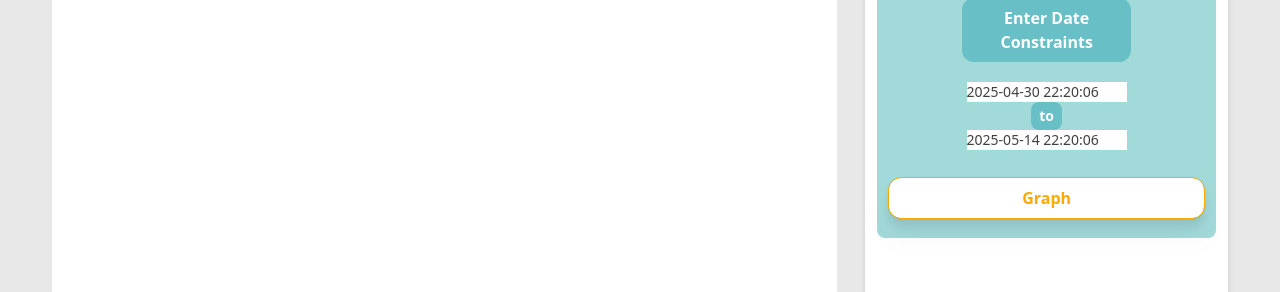
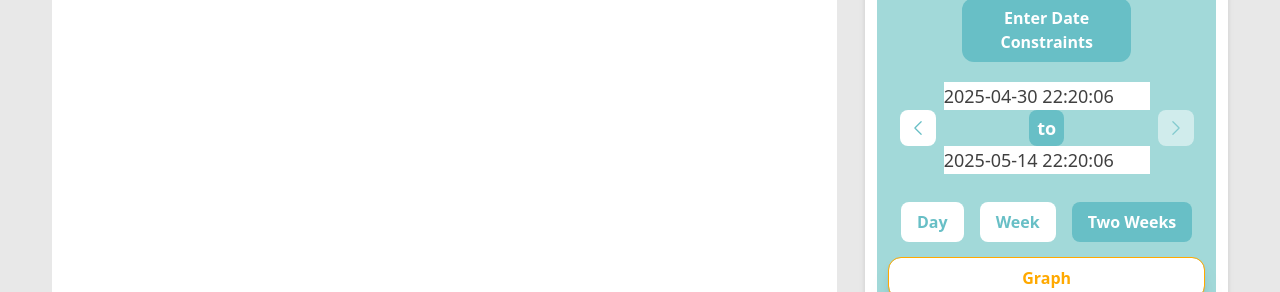
Before and after one commit to vrigue/Bergen-Reef-Accessing-Data, a Next.js app: page /data/boxplot in a window 1280 px wide. Shown: the part 291-583 px from the top of the page. Built offline with nearby package versions, Linux system fonts and the light colour scheme; no server answers; the database is empty.

Commit message:
box plot quality of life

```diff
--- a/app/components/graphComponents/BoxPlot.tsx
+++ b/app/components/graphComponents/BoxPlot.tsx
@@ -6,6 +6,7 @@ import "../../globals.css";
 import DateBoundElement from "../DateBoundElement";
 import { Menu, MenuButton, MenuItem, MenuItems } from "@headlessui/react";
 import { ChevronDownIcon } from "@heroicons/react/20/solid";
+import { ChevronLeftIcon, ChevronRightIcon } from "@heroicons/react/24/outline";
 
 interface DataPoint {
   id: number;
@@ -35,13 +36,38 @@ const units = {
 };
 
 export default function BoxPlot() {
-  const [startDate, setStartDate] = useState(new Date());
-  const [endDate, setEndDate] = useState(new Date());
+  const [startDate, setStartDate] = useState<Date | null>(null);
+  const [endDate, setEndDate] = useState<Date | null>(null);
+  const [now, setNow] = useState<Date | null>(null);
   const [data, setData] = useState<DataPoint[]>([]);
   const [selectedName, setSelectedName] = useState<string>("Salinity");
   const [shouldFetch, setShouldFetch] = useState(false);
+  const [rangeMode, setRangeMode] = useState<'day' | 'week' | 'twoWeeks'>('twoWeeks');
   const svgRef = useRef<SVGSVGElement>(null);
   const [isSmallScreen, setIsSmallScreen] = useState(false);
+
+  // Add refs to track previous state
+  const prevParamsRef = useRef({
+    startDate: startDate?.toISOString() || "",
+    endDate: endDate?.toISOString() || "",
+    selectedName
+  });
+
+  const hasParamsChanged = () => {
+    const currentParams = {
+      startDate: startDate?.toISOString() || "",
+      endDate: endDate?.toISOString() || "",
+      selectedName
+    };
+
+    const hasChanged = JSON.stringify(currentParams) !== JSON.stringify(prevParamsRef.current);
+
+    if (hasChanged) {
+      prevParamsRef.current = currentParams;
+    }
+
+    return hasChanged;
+  };
 
   const availableNames = [
     "Salinity",
@@ -66,8 +92,11 @@ export default function BoxPlot() {
   }, []);
 
   useEffect(() => {
-    if (shouldFetch) {
+    if (shouldFetch && hasParamsChanged()) {
       fetchData();
+      setShouldFetch(false);
+    } else if (shouldFetch) {
+      // If parameters haven't changed, just reset the fetch flag
       setShouldFetch(false);
     }
   }, [shouldFetch, startDate, endDate, selectedName]);
@@ -84,15 +113,16 @@ export default function BoxPlot() {
     twoWeeksAgo.setDate(today.getDate() - 14);
     setStartDate(twoWeeksAgo);
     setEndDate(today);
+    setNow(today);
     setShouldFetch(true);
   }, []);
 
   async function fetchData() {
     try {
-      startDate.setHours(startDate.getHours() - 5);
-      endDate.setHours(endDate.getHours() - 5);
+      startDate?.setHours(startDate.getHours() - 5);
+      endDate?.setHours(endDate.getHours() - 5);
       const response = await fetch(
-        `/api/searchDataByDateType?startDate=${startDate.toISOString()}&endDate=${endDate.toISOString()}&names=${selectedName}`
+        `/api/searchDataByDateType?startDate=${startDate?.toISOString()}&endDate=${endDate?.toISOString()}&names=${selectedName}`
       );
 
       if (!response.ok) {
@@ -130,7 +160,7 @@ export default function BoxPlot() {
       q3,
       max,
       outliers,
-      timeRange: `${d3.timeFormat("%Y-%m-%d")(startDate)} to ${d3.timeFormat("%Y-%m-%d")(endDate)}`
+      timeRange: `${d3.timeFormat("%Y-%m-%d")(startDate || new Date())} to ${d3.timeFormat("%Y-%m-%d")(endDate || new Date())}`
     };
   };
 
@@ -321,7 +351,7 @@ export default function BoxPlot() {
 
     // Add x-axis label with date range
     const formatDateTime = d3.timeFormat("%m/%d/%Y %H:%M:%S");
-    const dateLabel = `${formatDateTime(startDate)} - ${formatDateTime(endDate)}`;
+    const dateLabel = `${formatDateTime(startDate || new Date())} - ${formatDateTime(endDate || new Date())}`;
 
     g.append("text")
       .attr("fill", "black")
@@ -334,17 +364,97 @@ export default function BoxPlot() {
   };
 
   const handleNameSelect = (name: string) => {
+    if (name === selectedName) {
+      return; // Don't update if name hasn't changed
+    }
     setSelectedName(name);
     setShouldFetch(true);
   };
 
   const handleStartDateChange = (date: Date) => {
+    if (date.toISOString() === startDate?.toISOString()) {
+      return; // Don't update if date hasn't changed
+    }
     setStartDate(date);
     setShouldFetch(true);
   };
 
   const handleEndDateChange = (date: Date) => {
+    if (date.toISOString() === endDate?.toISOString()) {
+      return; // Don't update if date hasn't changed
+    }
     setEndDate(date);
+    setShouldFetch(true);
+  };
+
+  const adjustDateRange = (direction: 'forward' | 'backward') => {
+    const today = new Date();
+    today.setHours(23, 59, 59, 999);
+
+    const newStartDate = new Date(startDate || new Date());
+    const newEndDate = new Date(endDate || new Date());
+
+    let daysToAdjust;
+    switch (rangeMode) {
+      case 'day':
+        daysToAdjust = 1;
+        break;
+      case 'week':
+        daysToAdjust = 7;
+        break;
+      case 'twoWeeks':
+        daysToAdjust = 14;
+        break;
+      default:
+        daysToAdjust = 1;
+    }
+
+    if (direction === 'forward') {
+      // Check if moving forward would exceed today
+      if (newEndDate >= today) {
+        return; // Don't allow moving past today
+      }
+      newStartDate.setDate(newStartDate.getDate() + daysToAdjust);
+      newEndDate.setDate(newEndDate.getDate() + daysToAdjust);
+    } else {
+      newStartDate.setDate(newStartDate.getDate() - daysToAdjust);
+      newEndDate.setDate(newEndDate.getDate() - daysToAdjust);
+    }
+
+    setStartDate(newStartDate);
+    setEndDate(newEndDate);
+    setShouldFetch(true);
+  };
+
+  const setRangeModeWithDates = (mode: 'day' | 'week' | 'twoWeeks') => {
+    // Always update the date range and fetch, even if mode hasn't changed
+    setRangeMode(mode);
+    let newEndDate = new Date(endDate || new Date());
+    let newStartDate = new Date(endDate || new Date());
+
+    switch (mode) {
+      case 'day': {
+        // Set to the same day, start at 00:00:00, end at 23:59:59
+        newStartDate.setHours(0, 0, 0, 0);
+        newEndDate.setHours(23, 59, 59, 999);
+        break;
+      }
+      case 'week': {
+        newStartDate.setDate(newEndDate.getDate() - 6);
+        newStartDate.setHours(0, 0, 0, 0);
+        newEndDate.setHours(23, 59, 59, 999);
+        break;
+      }
+      case 'twoWeeks': {
+        newStartDate.setDate(newEndDate.getDate() - 13);
+        newStartDate.setHours(0, 0, 0, 0);
+        newEndDate.setHours(23, 59, 59, 999);
+        break;
+      }
+    }
+
+    setStartDate(newStartDate);
+    setEndDate(newEndDate);
     setShouldFetch(true);
   };
 
@@ -387,22 +497,70 @@ export default function BoxPlot() {
           <div className="w-1/2 bg-teal text-white font-semibold text-center p-2 m-4 mb-2 rounded-xl self-center">
             Enter Date Constraints
           </div>
-          <div
-            className={`flex items-center flex-col justify-center rounded-lg pt-2 m-3 mt-1 text-sm text-neutral-700`}
-          >
-            <DateBoundElement value={startDate} onChange={handleStartDateChange} />
+          <div className="flex items-center justify-center space-x-2 px-3">
+            <button
+              onClick={() => adjustDateRange('backward')}
+              className="bg-white p-2 rounded-lg hover:bg-gray-100 disabled:opacity-50"
+            >
+              <ChevronLeftIcon className="h-5 w-5 text-teal" />
+            </button>
+            <div
+              className={`flex items-center flex-col justify-center rounded-lg pt-2 m-3 mt-1 text-lg text-neutral-700`}
+            >
+              <DateBoundElement value={startDate || new Date()} onChange={handleStartDateChange} />
 
-            <div className="bg-teal p-1 pl-2 pr-2 rounded-lg">
-              <span className="text-white font-semibold text-center">to</span>
+              <div className="bg-teal p-1 pl-2 pr-2 rounded-lg">
+                <span className="text-white font-semibold text-center">to</span>
+              </div>
+
+              <DateBoundElement value={endDate || new Date()} onChange={handleEndDateChange} />
             </div>
+            <button
+              onClick={() => adjustDateRange('forward')}
+              className="bg-white p-2 rounded-lg hover:bg-gray-100 disabled:opacity-50"
+              disabled={now && endDate && endDate >= now}
+            >
+              <ChevronRightIcon className="h-5 w-5 text-teal" />
+            </button>
+          </div>
 
-            <DateBoundElement value={endDate} onChange={handleEndDateChange} />
+          <div className="flex justify-center space-x-4 mt-4">
+            <button
+              onClick={() => setRangeModeWithDates('day')}
+              className={`px-4 py-2 rounded-lg font-semibold transition-colors ${
+                rangeMode === 'day'
+                  ? 'bg-teal text-white'
+                  : 'bg-white text-teal hover:bg-gray-100'
+              }`}
+            >
+              Day
+            </button>
+            <button
+              onClick={() => setRangeModeWithDates('week')}
+              className={`px-4 py-2 rounded-lg font-semibold transition-colors ${
+                rangeMode === 'week'
+                  ? 'bg-teal text-white'
+                  : 'bg-white text-teal hover:bg-gray-100'
+              }`}
+            >
+              Week
+            </button>
+            <button
+              onClick={() => setRangeModeWithDates('twoWeeks')}
+              className={`px-4 py-2 rounded-lg font-semibold transition-colors ${
+                rangeMode === 'twoWeeks'
+                  ? 'bg-teal text-white'
+                  : 'bg-white text-teal hover:bg-gray-100'
+              }`}
+            >
+              Two Weeks
+            </button>
           </div>
 
           <div className="flex justify-center pt-4">
             <button
               className="bg-white outline outline-1 outline-dark-orange drop-shadow-xl text-dark-orange font-semibold py-2 px-4 rounded-xl shadow hover:bg-light-orange relative group w-full mx-3"
-              onClick={() => setShouldFetch(true)}
+              onClick={() => hasParamsChanged() && setShouldFetch(true)}
               title="Graph button available for manual refresh when auto-update doesn't trigger"
             >
               Graph
```
